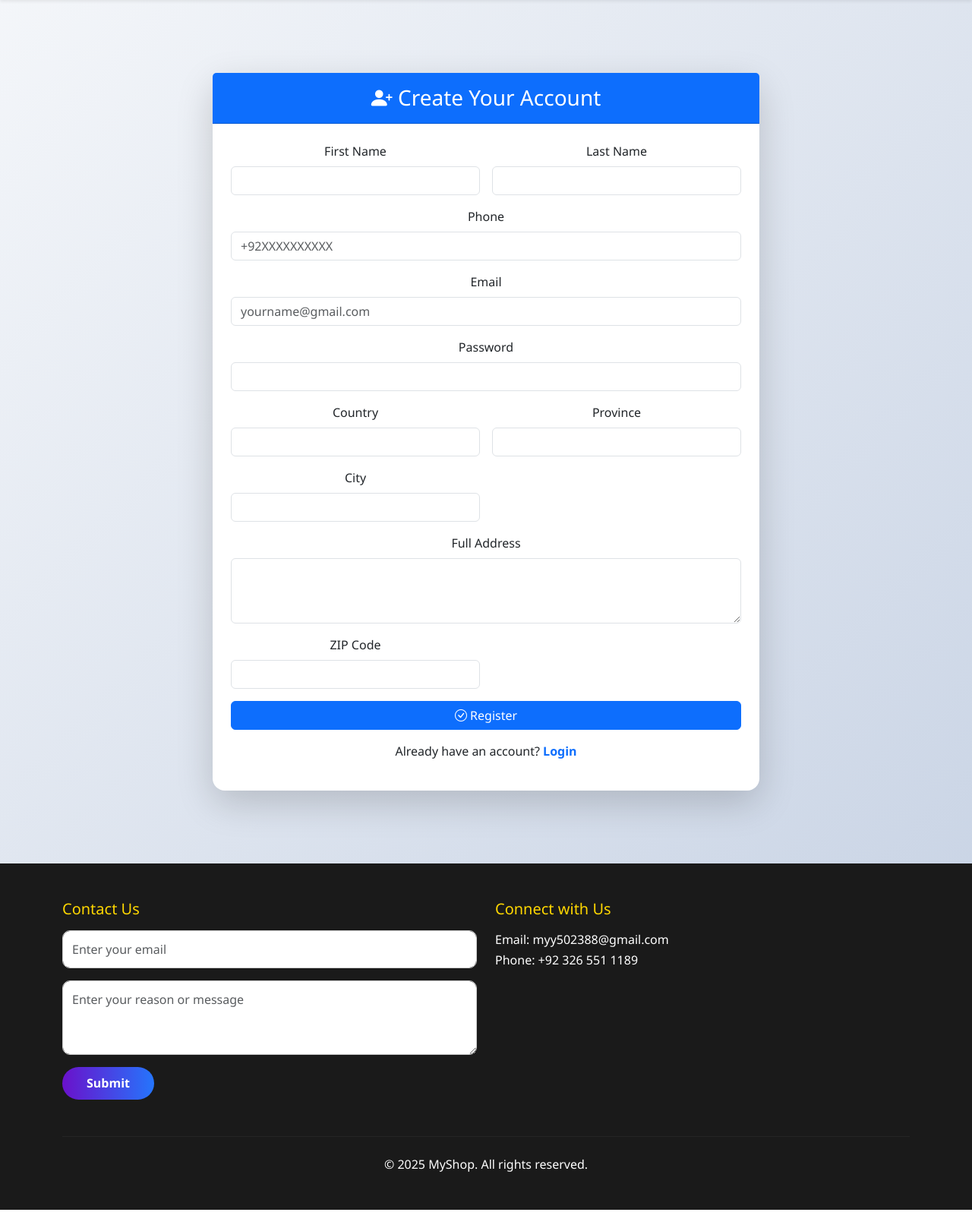
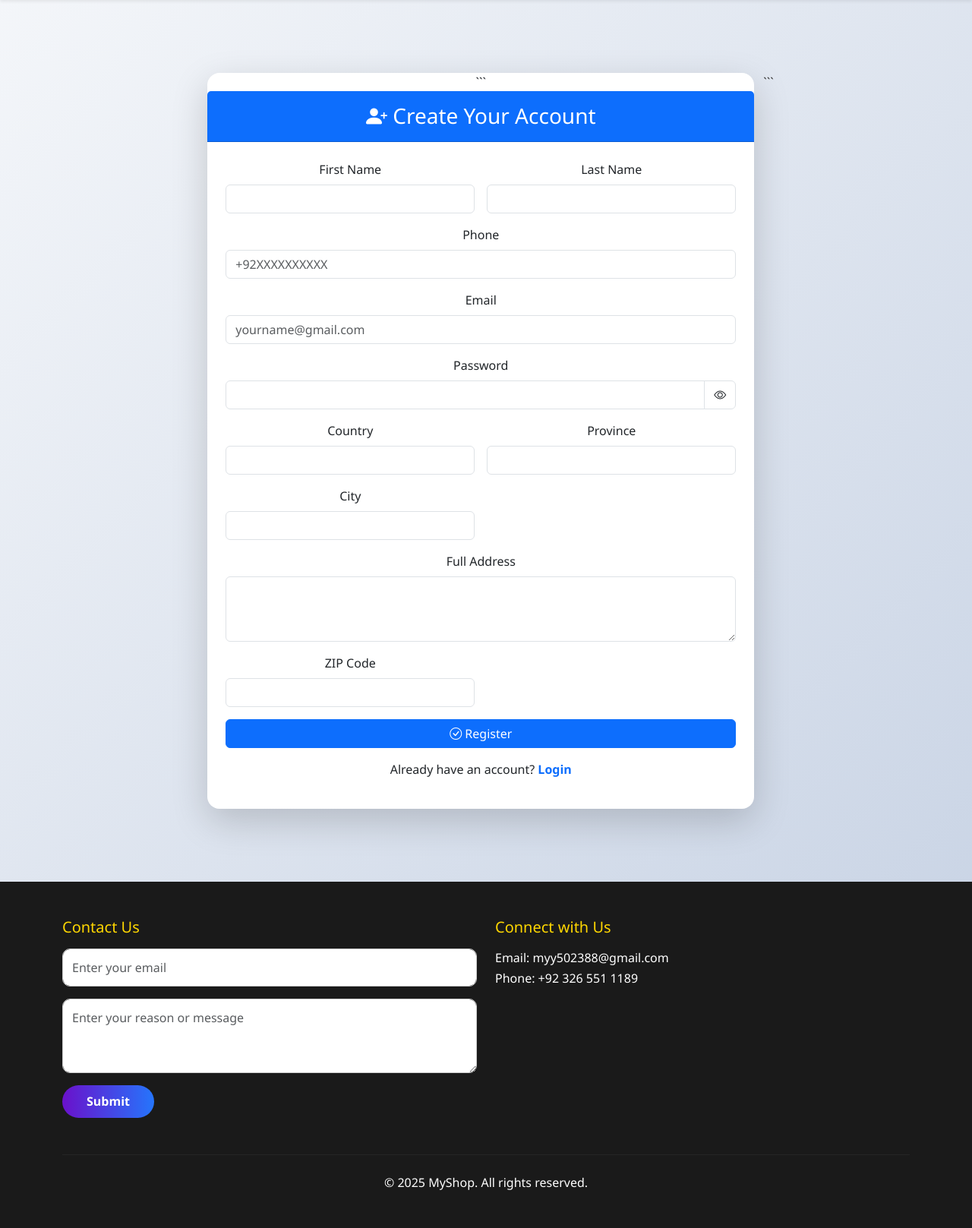
Before and after one commit to myy475855-code/MY-shop, a Flask app: page /register in a window 1280 px wide. Shown: the part 85-1702 px from the top of the page at 76% size. Before the commit the page ends 1678 px from the top, so only its background shows below. Run offline with Flask 3, Linux system fonts and the light colour scheme; some libraries are stand-ins or nearby versions.

Commit message:
Add files via upload

````diff
--- a/app/templates/register.html
+++ b/app/templates/register.html
@@ -5,6 +5,8 @@
   <div class="row justify-content-center">
     <div class="col-lg-8 col-md-10">
       <div class="card shadow-lg border-0 rounded-4">
+
+```
     <div class="card-header bg-primary text-white text-center py-3 animate__animated animate__fadeInDown">
       <h3 class="mb-0"><i class="bi bi-person-plus-fill"></i> Create Your Account</h3>
     </div>
@@ -27,53 +29,59 @@
         <div class="row g-3">
 
           <div class="col-md-6">
-                <label for="firstName" class="form-label">First Name</label>
-                <input type="text" class="form-control form-control-hover" id="firstName" name="firstName" required>
+            <label class="form-label">First Name</label>
+            <input type="text" class="form-control form-control-hover" name="firstName" required>
           </div>
 
           <div class="col-md-6">
-                <label for="lastName" class="form-label">Last Name</label>
-                <input type="text" class="form-control form-control-hover" id="lastName" name="lastName" required>
+            <label class="form-label">Last Name</label>
+            <input type="text" class="form-control form-control-hover" name="lastName" required>
           </div>
 
           <div class="col-12">
-                <label for="phone" class="form-label">Phone</label>
-                <input type="tel" class="form-control form-control-hover" id="phone" name="phone" placeholder="+92XXXXXXXXXX" required>
+            <label class="form-label">Phone</label>
+            <input type="tel" class="form-control form-control-hover" name="phone" placeholder="+92XXXXXXXXXX" required>
           </div>
 
           <div class="col-12">
-                <label for="email" class="form-label">Email</label>
-                <input type="email" class="form-control form-control-hover" id="email" name="email" placeholder="yourname@gmail.com" required>
+            <label class="form-label">Email</label>
+            <input type="email" class="form-control form-control-hover" name="email" placeholder="yourname@gmail.com" required>
+          </div>
+
+          <!-- Password with Eye Toggle -->
+          <div class="col-12">
+            <label class="form-label">Password</label>
+            <div class="input-group">
+              <input type="password" class="form-control form-control-hover" id="password" name="password" minlength="6" required>
+              <span class="input-group-text bg-white" onclick="togglePassword()" style="cursor:pointer">
+                <i class="bi bi-eye" id="toggleIcon"></i>
+              </span>
+            </div>
+          </div>
+
+          <div class="col-md-6">
+            <label class="form-label">Country</label>
+            <input type="text" class="form-control form-control-hover" name="country" required>
+          </div>
+
+          <div class="col-md-6">
+            <label class="form-label">Province</label>
+            <input type="text" class="form-control form-control-hover" name="province" required>
+          </div>
+
+          <div class="col-md-6">
+            <label class="form-label">City</label>
+            <input type="text" class="form-control form-control-hover" name="city" required>
           </div>
 
           <div class="col-12">
-                <label for="password" class="form-label">Password</label>
-                <input type="password" class="form-control form-control-hover" id="password" name="password" required minlength="6">
+            <label class="form-label">Full Address</label>
+            <textarea class="form-control form-control-hover" name="address" rows="3" required></textarea>
           </div>
 
           <div class="col-md-6">
-                <label for="country" class="form-label">Country</label>
-                <input type="text" class="form-control form-control-hover" id="country" name="country" required>
-              </div>
-
-              <div class="col-md-6">
-                <label for="province" class="form-label">Province</label>
-                <input type="text" class="form-control form-control-hover" id="province" name="province" required>
-              </div>
-
-              <div class="col-md-6">
-                <label for="city" class="form-label">City</label>
-                <input type="text" class="form-control form-control-hover" id="city" name="city" required>
-              </div>
-
-              <div class="col-12">
-                <label for="address" class="form-label">Full Address</label>
-                <textarea class="form-control form-control-hover" id="address" name="address" rows="3" required></textarea>
-              </div>
-
-              <div class="col-md-6">
-                <label for="zip" class="form-label">ZIP Code</label>
-                <input type="text" class="form-control form-control-hover" id="zip" name="zip" required pattern="^\d{5}$">
+            <label class="form-label">ZIP Code</label>
+            <input type="text" class="form-control form-control-hover" name="zip" pattern="^\\d{5}$" required>
           </div>
 
           <div class="col-12 mt-3">
@@ -87,35 +95,59 @@
 
       <div class="text-center mt-3">
         <p>Already have an account?
-              <a href="{{ url_for('login') }}" class="text-decoration-none text-primary fw-semibold">Login</a>
+          <a href="{{ url_for('login') }}" class="fw-semibold text-primary text-decoration-none">Login</a>
         </p>
       </div>
 
     </div>
   </div>
 </div>
+```
+
   </div>
 </div>
 
+<!-- Styles -->
+
 <style>
-  /* Input hover and focus */
   .form-control-hover:focus {
     border-color: #2575fc;
     box-shadow: 0 0 5px rgba(37,117,252,0.3);
-    transition: all 0.3s;
   }
 
-  /* Button hover effect */
   .btn-hover-scale {
     transition: transform 0.2s, box-shadow 0.2s;
   }
+
   .btn-hover-scale:hover {
     transform: scale(1.05);
     box-shadow: 0 5px 15px rgba(0,0,0,0.15);
   }
 </style>
 
+<!-- Password Toggle Script -->
+
+<script>
+  function togglePassword() {
+    const password = document.getElementById('password');
+    const icon = document.getElementById('toggleIcon');
+
+    if (password.type === 'password') {
+      password.type = 'text';
+      icon.classList.replace('bi-eye', 'bi-eye-slash');
+    } else {
+      password.type = 'password';
+      icon.classList.replace('bi-eye-slash', 'bi-eye');
+    }
+  }
+</script>
+
 <!-- Animate.css -->
-<link rel="stylesheet" href="https://cdnjs.cloudflare.com/ajax/libs/animate.css/4.1.1/animate.min.css"/>
+
+<link rel="stylesheet" href="https://cdnjs.cloudflare.com/ajax/libs/animate.css/4.1.1/animate.min.css" />
+
+<!-- Bootstrap Icons -->
+
+<link rel="stylesheet" href="https://cdn.jsdelivr.net/npm/bootstrap-icons@1.11.1/font/bootstrap-icons.css">
 
 {% endblock %}
````
Also changed, not shown: app/templates/signin.html (+24 -3 lines). Lines whose indentation alone changed are shown as unchanged.
